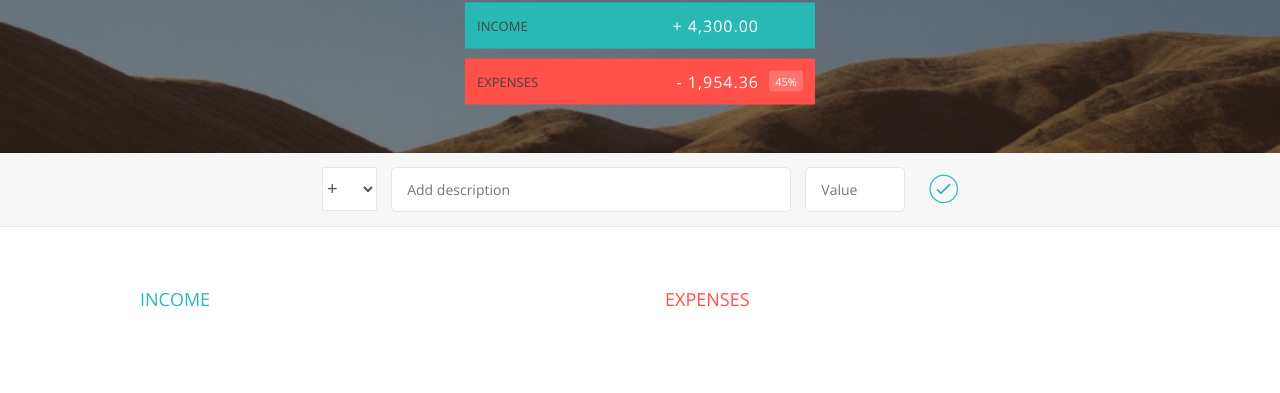
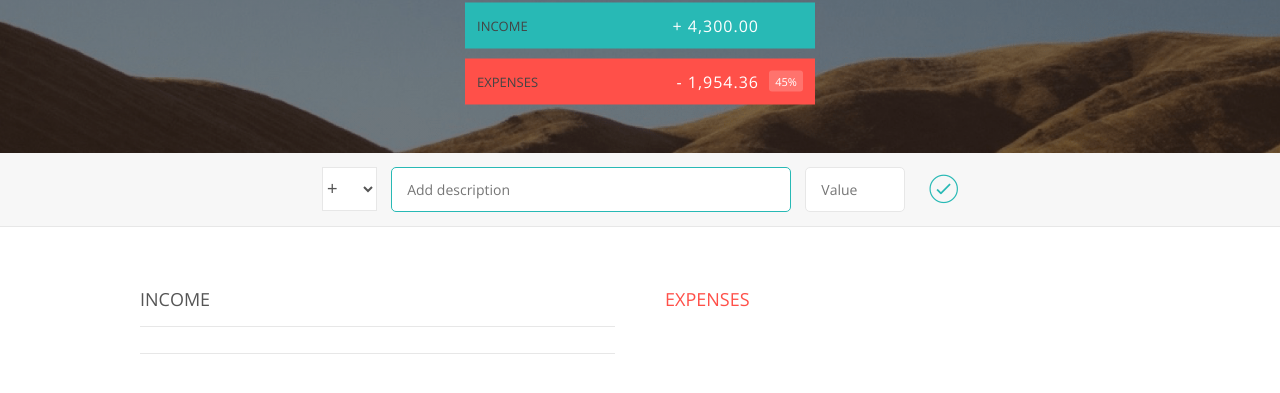
Before and after one commit to Krishan-Nattar/BudgetApp, a plain HTML site: page index.html in a window 1280 px wide. Both pictures are taken after a click on the button 943 px from the left and 357 px from the top of the page. Shown: the part 167-560 px from the top of the page. Drawn offline with nearby package versions, Linux system fonts and the light colour scheme.

Commit message:
Add files via upload
Input values are now displayed on screen.

```diff
--- a/app.js
+++ b/app.js
@@ -1,6 +1,4 @@
-//Budget Controller
 var budgetController = (function(){
-
 	//Each item has a description and value
 
 	var Expense = function(id, description, value){
@@ -15,50 +13,128 @@ var budgetController = (function(){
 		this.value = value;
 	};
 
-
-
 	var data = {
 		allItems: {
-			exp: [],
-			inc: [],
+			expense: [],
+			income: [],
 		},
 		totals: {
 			exp: 0,
 			inc: 0
 		}
+	};
+	return {
+		addItem: function(type, des, val){
+			var newItem, ID;
+
+			//ID = 0;
+			//ID should equal last ID + 1
+			//array[array.length -1] = last
+
+			//create new id
+			if(data.allItems[type].length > 0){
+				ID = data.allItems[type][data.allItems[type].length - 1].id + 1;
+			} else {
+				ID = 0;
+			}
 
 
-	};
 
-	return {
-		addItem: function(type, des, val){
-			newItem;
-
-			newItem = new Expense(ID, des, val);
-
+			//create new item based on exp or inc
+			if (type === 'expense') {
+				newItem = new Expense(ID, des, val);
+			} else if (type ==='income'){
+				newItem = new Income(ID, des, val);
+			}
+			//push to data structure
+			data.allItems[type].push(newItem);
+			//return new element
+			return newItem;
+		},
+		testing: function(){
+			console.log(data);
 		}
 	}
-
 })();
 
-
-//UI Controller
 var UIController = (function() {
 	var DOMstrings = {
 		inputType: '.add__type',
 		inputDescription: '.add__description',
 		inputValue: '.add__value',
-		addButton: '.add__btn'
+		addButton: '.add__btn',
+		incomeContainer: '.income__list',
+		expensesContainer: '.expenses__list'
 	};
 
 	return {
 		getInput: function(){
 			return {
-				type: document.querySelector(DOMstrings.inputType).value, //returns income or expense
+				type: document.querySelector(DOMstrings.inputType).value, //returns 'income' or 'expense'
 				description: document.querySelector(DOMstrings.inputDescription).value,
 				value: document.querySelector(DOMstrings.inputValue).value
 			};
 		},
+
+		addListItem: function(obj, type) {
+			var html, newHTML, d1, fields, fieldsArr;
+
+			//Create HTML string with placeholder text
+
+			if(type === 'income'){
+
+			html = '<div class="item clearfix" id="income-%id%"><div class="item__description">%description%</div><div class="right clearfix"><div class="item__value">%value%</div><div class="item__delete"><button class="item__delete--btn"><i class="ion-ios-close-outline"></i></button></div></div></div>';
+			d1 = DOMstrings.incomeContainer;
+			console.log(d1);
+		} else if (type === 'expense'){
+			console.log(type);
+			d1 = DOMstrings.expensesContainer;
+			console.log(d1);
+
+
+
+
+			html = '<div class="item clearfix" id="expense-%id%"><div class="item__description">%description%</div><div class="right clearfix"><div class="item__value">%value%</div><div class="item__percentage">21%</div><div class="item__delete"><button class="item__delete--btn"><i class="ion-ios-close-outline"></i></button></div></div></div>'
+
+		}
+
+			//Replace placeholder text with some actual data
+
+			newHTML = html.replace('%id%', obj.id);
+			newHTML = newHTML.replace('%description%', obj.description);
+			newHTML = newHTML.replace('%value%', obj.value);
+
+
+			//Insert HTML into DOM
+			// someClass = '#' + type + '__list';
+
+
+			// console.log(d1);
+
+			// console.log('.' + type + '__list');
+			document.querySelector(d1).insertAdjacentHTML('beforeend', newHTML);
+
+
+
+		},
+
+		clearFields: function(){
+			fields = document.querySelectorAll(DOMstrings.inputDescription + ', ' + DOMstrings.inputValue);
+
+			fieldsArr = Array.prototype.slice.call(fields);
+
+			fieldsArr.forEach(function(current, index, array){
+				current.value = "";
+
+
+			});
+
+			// document.querySelector(DOMstrings.inputDescription).focus();
+			fieldsArr[0].focus()
+
+		},
+
+
 		getDOMstrings: function(){
 			return DOMstrings;
 		}
@@ -83,15 +159,19 @@ var controller = (function(budgetCtrl, UICtrl) {
 	};
 
 	var ctrlAddItem = function() {
+		var input, newItem;
 
 		// 1. Get field input data
-		var input = UICtrl.getInput();
-
-		// console.log(input);
+		input = UICtrl.getInput();
 
 		// 2. Add item to budget controller
+		newItem = budgetCtrl.addItem(input.type, input.description, input.value);
 
 		// 3. Add item to UI
+		UICtrl.addListItem(newItem, input.type);
+
+		// 3a. Clear the fields
+		UICtrl.clearFields();
 
 		// 4. Calculate the budget
 
--- a/index.html
+++ b/index.html
@@ -52,7 +52,7 @@
 
             <div class="container clearfix">
                 <div class="income">
-                    <h2 class="icome__title">Income</h2>
+                    <h2 class="income__title">Income</h2>
 
                     <div class="income__list">
 
@@ -76,7 +76,7 @@
                                 </div>
                             </div>
                         </div>
-                        -->
+                         -->
 
                     </div>
                 </div>
```
